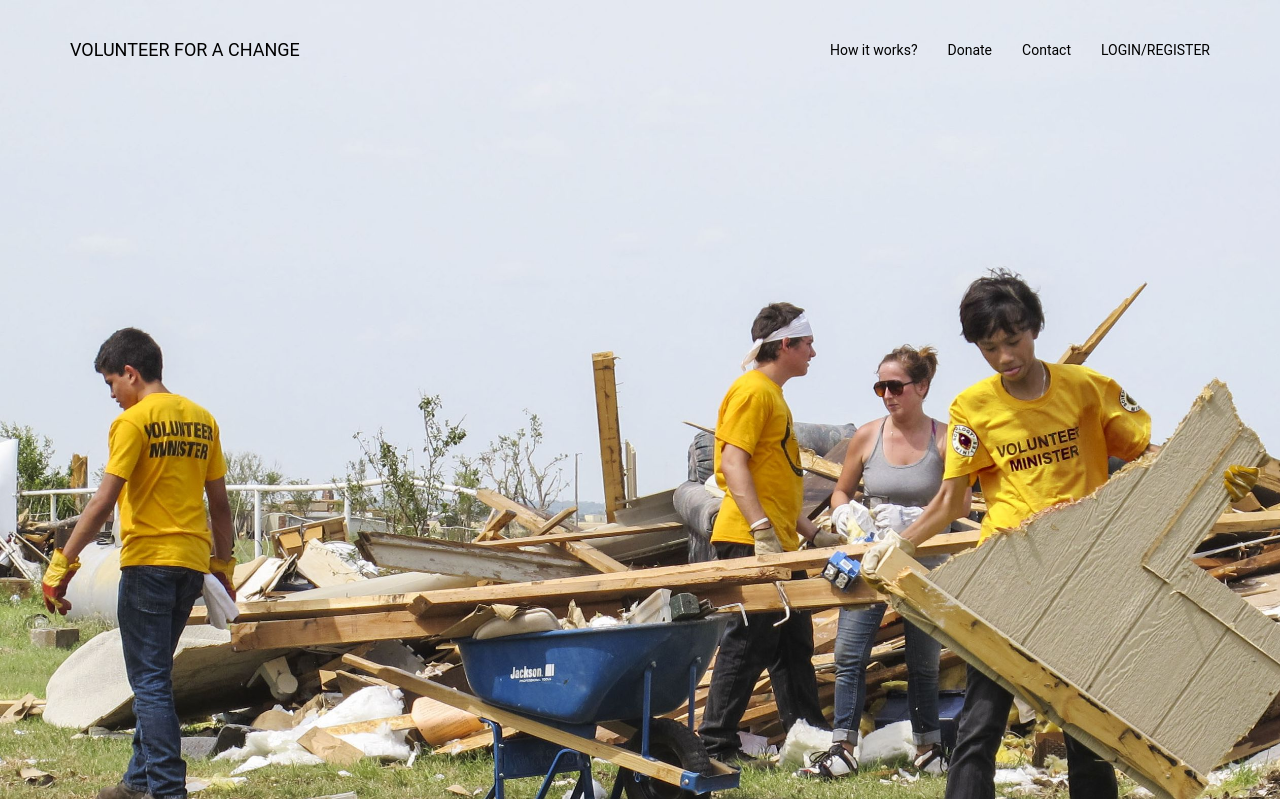
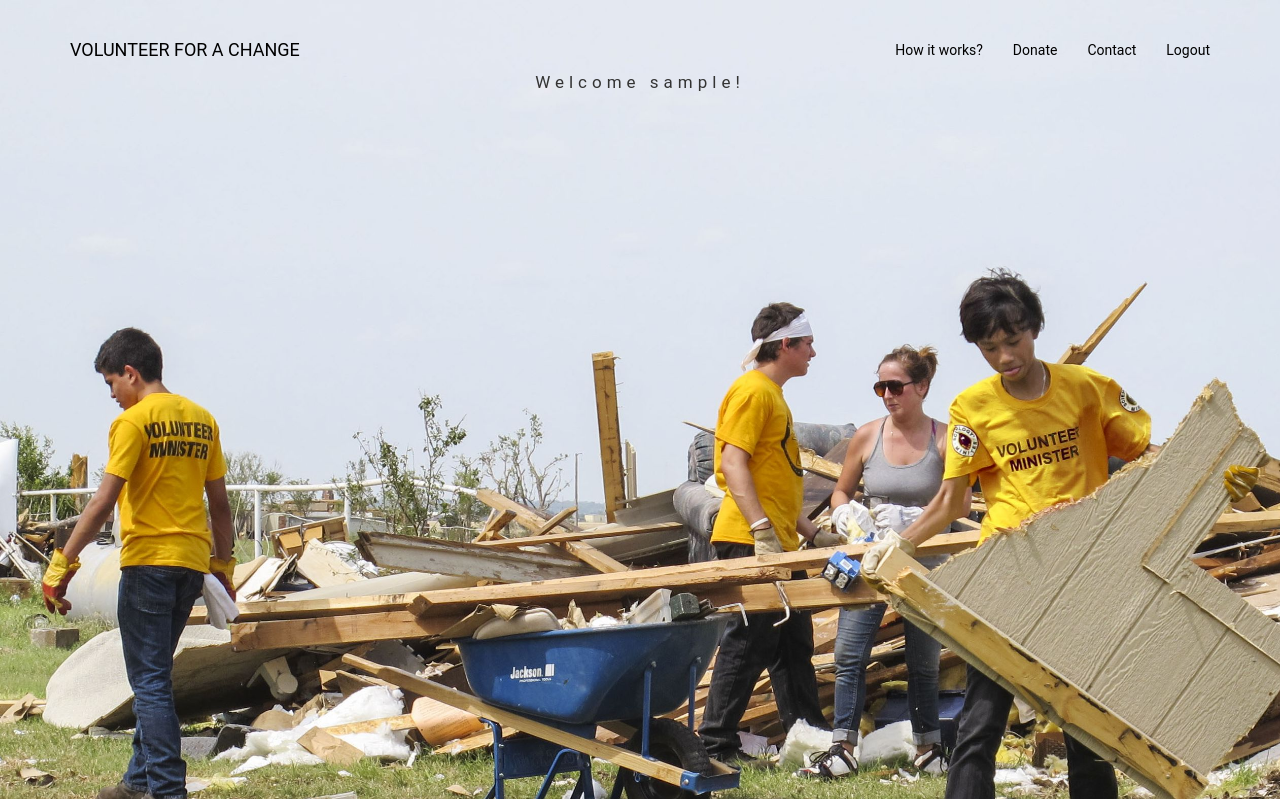
Before and after one commit to afifmj/runio2018, a CodeIgniter app: page /runio/ in a window 1280 px wide. Shown: the top 799 px of the page. Run offline with CodeIgniter, Linux system fonts and the light colour scheme; the visitor is signed in with stand-in values (Sample User, id 1).

Commit message:
Registration feature

```diff
--- a/application/config/autoload.php
+++ b/application/config/autoload.php
@@ -132,4 +132,4 @@ $autoload['language'] = array();
 |
 |	$autoload['model'] = array('first_model' => 'first');
 */
-$autoload['model'] = array();
+$autoload['model'] = array('Users_model');
--- a/application/models/Users_model.php
+++ b/application/models/Users_model.php
@@ -9,13 +9,13 @@ class Users_model extends CI_Model {
 	}
 
     // signup form
-	/* public function sign_up($username, $email, $password){
-		$query = $this->db->query("INSERT INTO users (username, email, password, role) values ('$username', '$email', '$password', 'subscriber') ");
-	} */
+    public function sign_up($username, $email, $password){
+		$query = $this->db->query("INSERT INTO users (username, email, password, role) values ('$username', '$email', '$password', 0) ");
+	}
 
 	public function login_user($uname, $psw) {
 		$username = $uname;
-		$password = $psw;
+		$password = $psw  ;
 		$this->db->select('*');
 		$this->db->where('username', $username);
 		$this->db->where('password', $password);
--- a/application/views/home.php
+++ b/application/views/home.php
@@ -37,12 +37,19 @@
                     <li><a href="#volunteer">How it works?</a></li>
                     <li><a href="#donate">Donate</a></li>
                     <li><a href="#contact">Contact</a></li>
-                    <li><a href="<?php echo site_url('home/login'); ?>">LOGIN/REGISTER</a></li>
+                    <li><?php if (!$this->session->logged_in) { ?><a href="<?php echo site_url('home/login'); ?>">LOGIN/REGISTER</a><?php } ?></li>
+                    <li><?php if ($this->session->logged_in) { ?><a href="<?php echo site_url('Users/logout'); ?>">Logout</a><?php } ?></li>
                 </ul>
             </div>
         </div>
 
     </nav>
+
+    <?php if ($this->session->logged_in) { ?>
+        <div class="logged_in">
+            <p style="text-align: center;">Welcome <?php echo $this->session->userdata('username'); ?>!</p>
+        </div>
+    <?php } ?>
 </div>
 </div>
 
--- a/assets/css/style.css
+++ b/assets/css/style.css
@@ -142,3 +142,9 @@ button:hover {
 form .container {
   width: 80%;
 }
+
+.logged_in {
+    padding-top: 70px;
+    font-size: 17px;
+    letter-spacing: 5px;
+}
```
Also changed, not shown: application/controllers/Users.php (+29 -3 lines).
